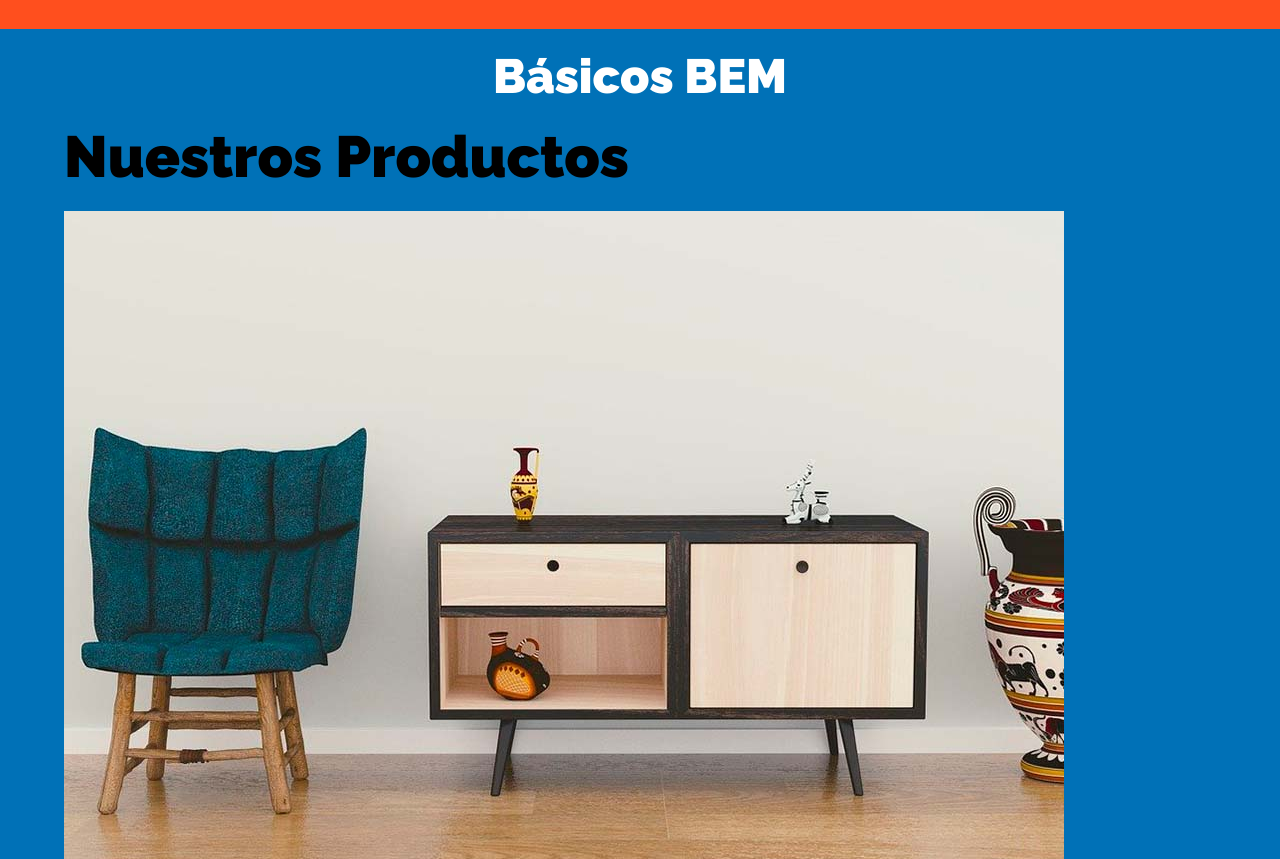
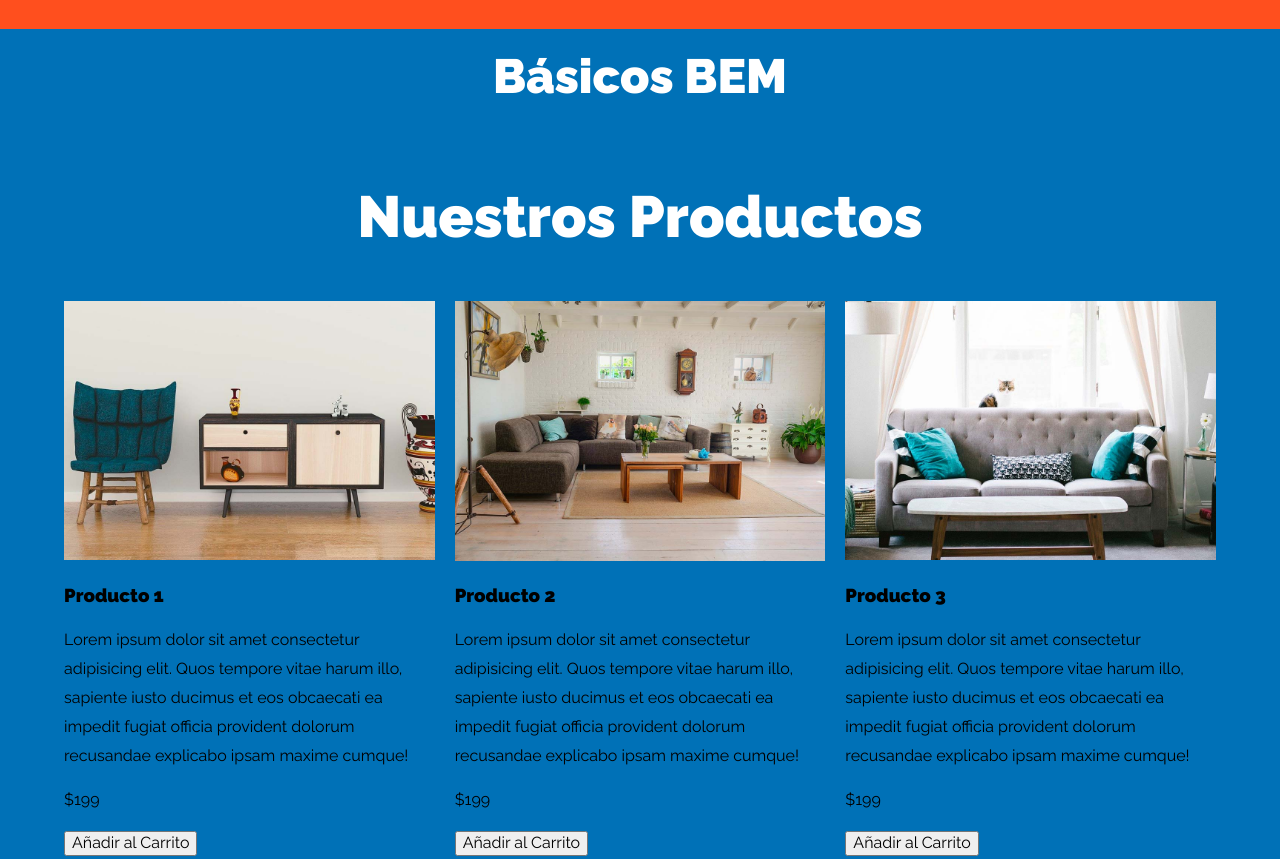
Before and after one commit to contactofernando/repositorioBEM, a plain HTML site: page 09-BEM-basicos/index.html in a window 1280 px wide. Shown: the part 300-1159 px from the top of the page. Drawn offline with Linux system fonts and the light colour scheme.

Commit message:
agregado layout grid a las cards

```diff
--- a/09-BEM-basicos/css/styles.css
+++ b/09-BEM-basicos/css/styles.css
@@ -72,3 +72,21 @@ img {
     color: var(--blanco);
     padding: 0;
 }
+/* Comenzando con BEM  */
+
+.productos {
+    margin-top: 5rem;
+}
+.productos__heading {
+    color: var(--blanco);
+    text-align: center;
+    padding: 3rem 0;
+}
+@media (min-width: 768px) {
+    .productos__grid {
+        display: grid;
+        grid-template-columns: repeat(3, 1fr);
+        gap: 2rem;
+    }
+
+}
```
